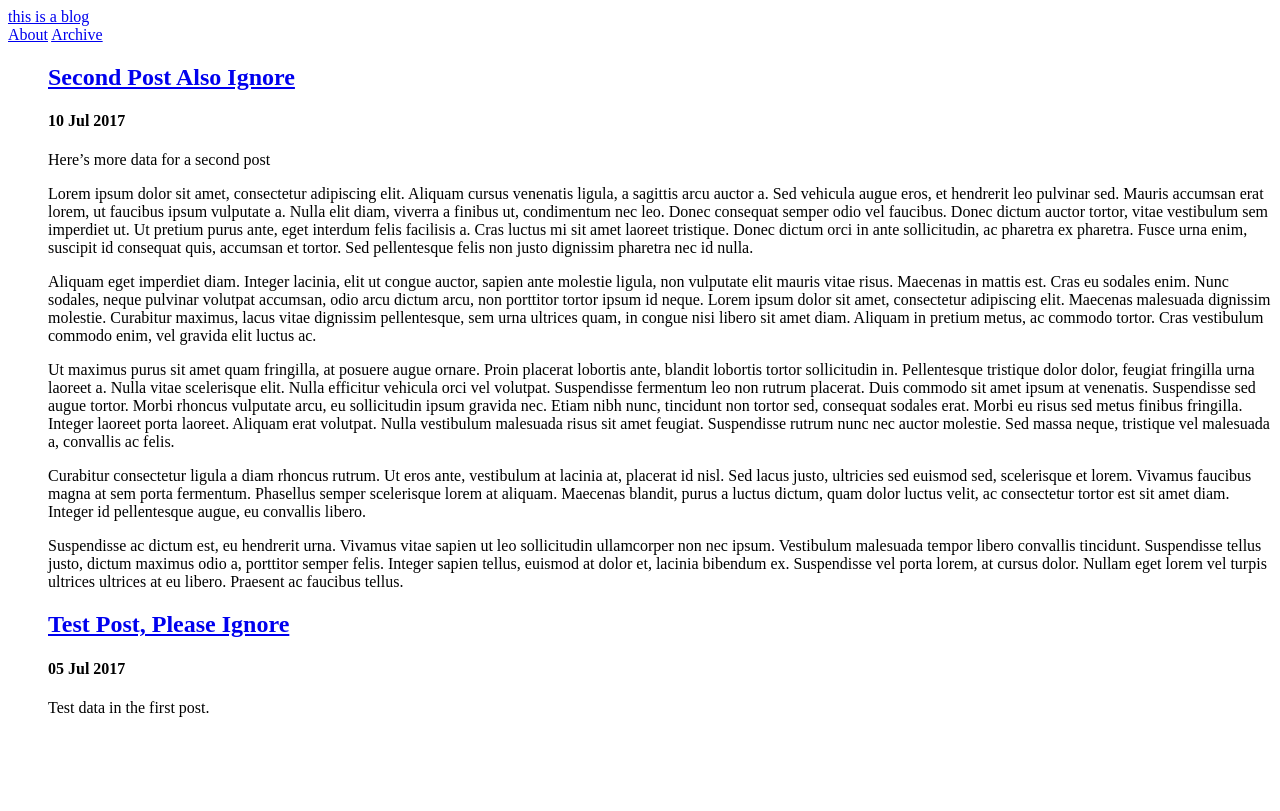
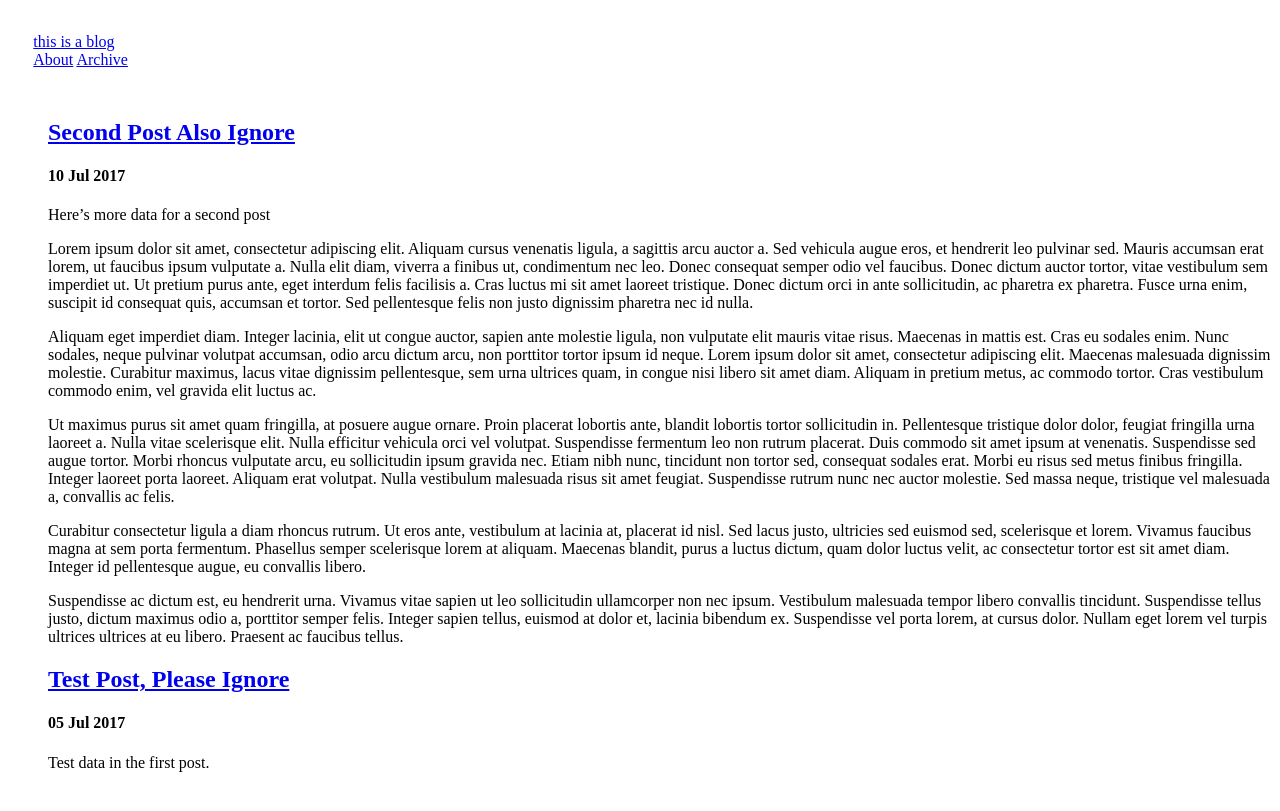
Before and after one commit to thisisamatthew/thisisamatthew.github.io, a Jekyll site: the page built from index.html, in a window 1280 px wide. Shown: the top 811 px of the page. Built offline with Jekyll 4.4.1, drawn with Linux system fonts in a browser that asks for light colours; the list of posts is cut into pages by our own code.

Commit message:
Update default.html

```diff
--- a/_layouts/default.html
+++ b/_layouts/default.html
@@ -5,7 +5,7 @@
   <meta http-equiv="X-UA-Compatible" content="IE=edge">
   <meta name="description" content="{{ site.description }}">
   <meta name="viewport" content="width=device-width, initial-scale=1.0">
-  <link rel="stylesheet" type="text/css" href="/main.css">
+  <link rel="stylesheet" type="text/css" href="/css/main.css">
   <title>{{ site.title }}</title>
   <link rel="canonical" href="{{ site.url }}" />
 </head>
```
